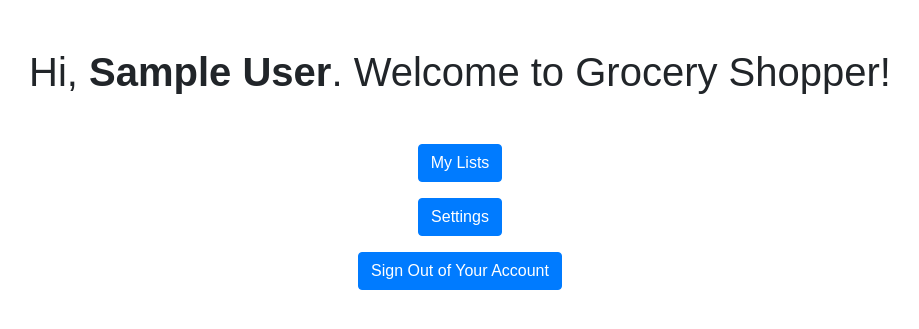
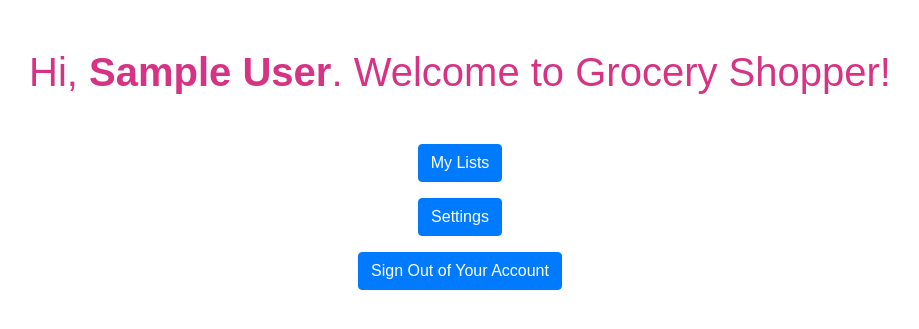
Before and after one commit to Zach-Russell/CS4750-Project, a PHP site: page /index.php in a window 1280 px wide. Shown: the top 329 px of the page, without its empty margins (180-1099 px from the left). Run offline with PHP 8.4, Linux system fonts and the light colour scheme; the visitor is signed in with stand-in values (Sample User, id 1).

Commit message:
added style.css for future use

```diff
--- a/index.php
+++ b/index.php
@@ -13,8 +13,10 @@ if(!isset($_SESSION["loggedin"]) || $_SESSION["loggedin"] !== true){
 <html lang="en">
 <head>
     <meta charset="UTF-8">
-    <title>Home</title>
+    <title class="title">Home</title>
     <link rel="stylesheet" href="https://stackpath.bootstrapcdn.com/bootstrap/4.5.2/css/bootstrap.min.css">
+    <link rel="stylesheet" type="text/css" href="style.css">
+
     <style>
         body{ font: 14px sans-serif; text-align: center; }
 
@@ -28,7 +30,7 @@ if(!isset($_SESSION["loggedin"]) || $_SESSION["loggedin"] !== true){
     </style>
 </head>
 <body>
-    <h1 class="my-5">Hi, <b><?php echo htmlspecialchars($_SESSION["name"]); ?></b>. Welcome to Grocery Shopper!</h1>
+    <h1 id="pagetitle" class="my-5">Hi, <b><?php echo htmlspecialchars($_SESSION["name"]); ?></b>. Welcome to Grocery Shopper!</h1>
     <p>
         <a href="myLists.php" class="btn btn-primary">My Lists</a>
     </p>
--- a/login.php
+++ b/login.php
@@ -103,6 +103,8 @@ unset($db);
 <meta charset="UTF-8">
 <title>Login</title>
 <link rel="stylesheet" href="https://stackpath.bootstrapcdn.com/bootstrap/4.5.2/css/bootstrap.min.css">
+<link rel="stylesheet" type="text/css" href="style.css">
+
 <style>
   body{ font: 14px sans-serif; }
   .wrapper{ width: 360px; padding: 20px; }
@@ -110,7 +112,7 @@ unset($db);
 </head>
 <body>
     <div class="wrapper">
-    <h1>Grocery Shopper Web App</h1>
+        <h1 id="pagetitle" >Grocery Shopper Web App</h1>
         <h2>Login</h2>
         <p>Please fill in your credentials to login.</p>
 
--- a/myLists.php
+++ b/myLists.php
@@ -14,8 +14,10 @@ if(!isset($_SESSION["loggedin"]) || $_SESSION["loggedin"] !== true){
 <html lang="en">
 <head>
     <meta charset="UTF-8">
-    <title>myLists</title>
+    <title>MyLists</title>
     <link rel="stylesheet" href="https://stackpath.bootstrapcdn.com/bootstrap/4.5.2/css/bootstrap.min.css">
+    <link rel="stylesheet" type="text/css" href="style.css">
+
     <style>
         body{ font: 14px sans-serif; text-align: center; }
 
@@ -29,7 +31,7 @@ if(!isset($_SESSION["loggedin"]) || $_SESSION["loggedin"] !== true){
     </style>
 </head>
 <body>
-    <h1 class="my-5"> <b><?php echo htmlspecialchars($_SESSION["name"]); ?>'s Lists</b></h1>
+    <h1 id="pagetitle" class="my-5"> <b><?php echo htmlspecialchars($_SESSION["name"]); ?>'s Lists</b></h1>
     <p>
         <a href="index.php" class="btn btn-primary">Go Home</a>
     </p>
--- a/register.php
+++ b/register.php
@@ -118,6 +118,8 @@ if($_SERVER["REQUEST_METHOD"] == "POST"){
     <meta charset="UTF-8">
     <title>Sign Up</title>
     <link rel="stylesheet" href="https://stackpath.bootstrapcdn.com/bootstrap/4.5.2/css/bootstrap.min.css">
+    <link rel="stylesheet" type="text/css" href="style.css">
+
     <style>
         body{ font: 14px sans-serif; }
         .wrapper{ width: 360px; padding: 20px; }
@@ -125,7 +127,7 @@ if($_SERVER["REQUEST_METHOD"] == "POST"){
 </head>
 <body>
     <div class="wrapper">
-        <h1>Grocery Shopper Web App</h1>
+        <h1 id="pagetitle">Grocery Shopper Web App</h1>
         <h2>Sign Up</h2>
         <p>Please fill this form to create an account.</p>
         <form action="<?php echo htmlspecialchars($_SERVER["PHP_SELF"]); ?>" method="post">
--- a/settings.php
+++ b/settings.php
@@ -15,6 +15,7 @@ if(!isset($_SESSION["loggedin"]) || $_SESSION["loggedin"] !== true){
     <meta charset="UTF-8">
     <title>Settings</title>
     <link rel="stylesheet" href="https://stackpath.bootstrapcdn.com/bootstrap/4.5.2/css/bootstrap.min.css">
+    <link rel="stylesheet" type="text/css" href="style.css">
     <style>
         body{ font: 14px sans-serif; text-align: center; }
 
@@ -28,7 +29,7 @@ if(!isset($_SESSION["loggedin"]) || $_SESSION["loggedin"] !== true){
     </style>
 </head>
 <body>
-    <h1 class="my-5"> <b><?php echo htmlspecialchars($_SESSION["name"]); ?>'s Settings</b></h1>
+    <h1 id="pagetitle" class="my-5"> <b><?php echo htmlspecialchars($_SESSION["name"]); ?>'s Settings</b></h1>
     <p>
         <a href="index.php" class="btn btn-primary">Go Home</a>
     </p>
--- /dev/null
+++ b/style.css
@@ -0,0 +1,31 @@
+:root {
+    --bs-blue: #0d6efd;
+    --bs-indigo: #6610f2;
+    --bs-purple: #6f42c1;
+    --bs-pink: #d63384;
+    --bs-red: #dc3545;
+    --bs-orange: #fd7e14;
+    --bs-yellow: #ffc107;
+    --bs-green: #198754;
+    --bs-teal: #20c997;
+    --bs-cyan: #0dcaf0;
+    --bs-white: #fff;
+    --bs-gray: #6c757d;
+    --bs-gray-dark: #343a40;
+    --bs-primary: #0d6efd;
+    --bs-secondary: #6c757d;
+    --bs-success: #198754;
+    --bs-info: #0dcaf0;
+    --bs-warning: #ffc107;
+    --bs-danger: #dc3545;
+    --bs-light: #f8f9fa;
+    --bs-dark: #212529;
+    --bs-font-sans-serif: system-ui, -apple-system, "Segoe UI", Roboto, "Helvetica Neue", Arial, "Noto Sans", "Liberation Sans", sans-serif, "Apple Color Emoji", "Segoe UI Emoji", "Segoe UI Symbol", "Noto Color Emoji";
+    --bs-font-monospace: SFMono-Regular, Menlo, Monaco, Consolas, "Liberation Mono", "Courier New", monospace;
+    --bs-gradient: linear-gradient(180deg, rgba(255, 255, 255, 0.15), rgba(255, 255, 255, 0));
+  }
+
+
+#pagetitle{
+    color: var(--bs-pink);
+}
```
Lines whose indentation alone changed are shown as unchanged.
